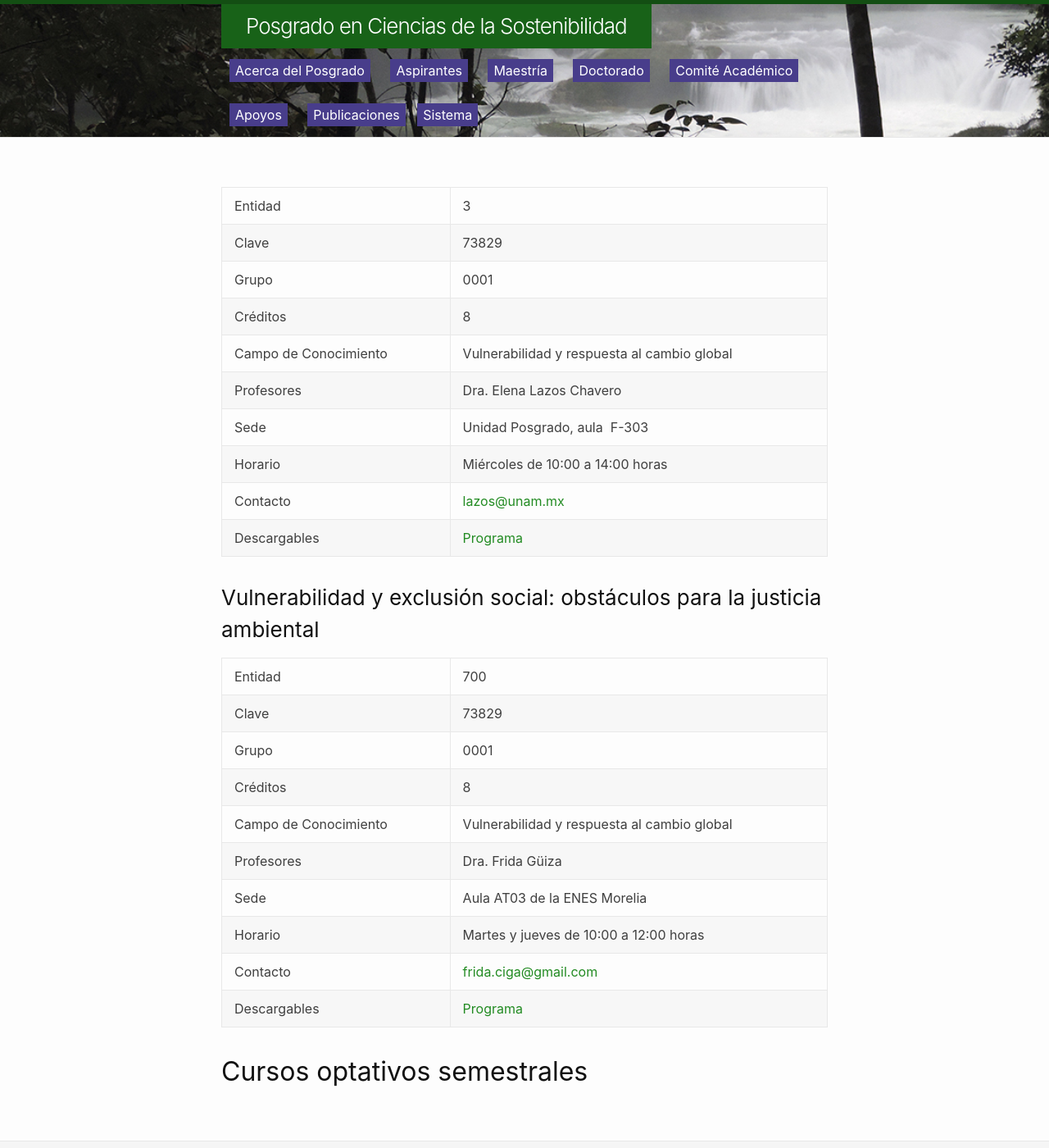
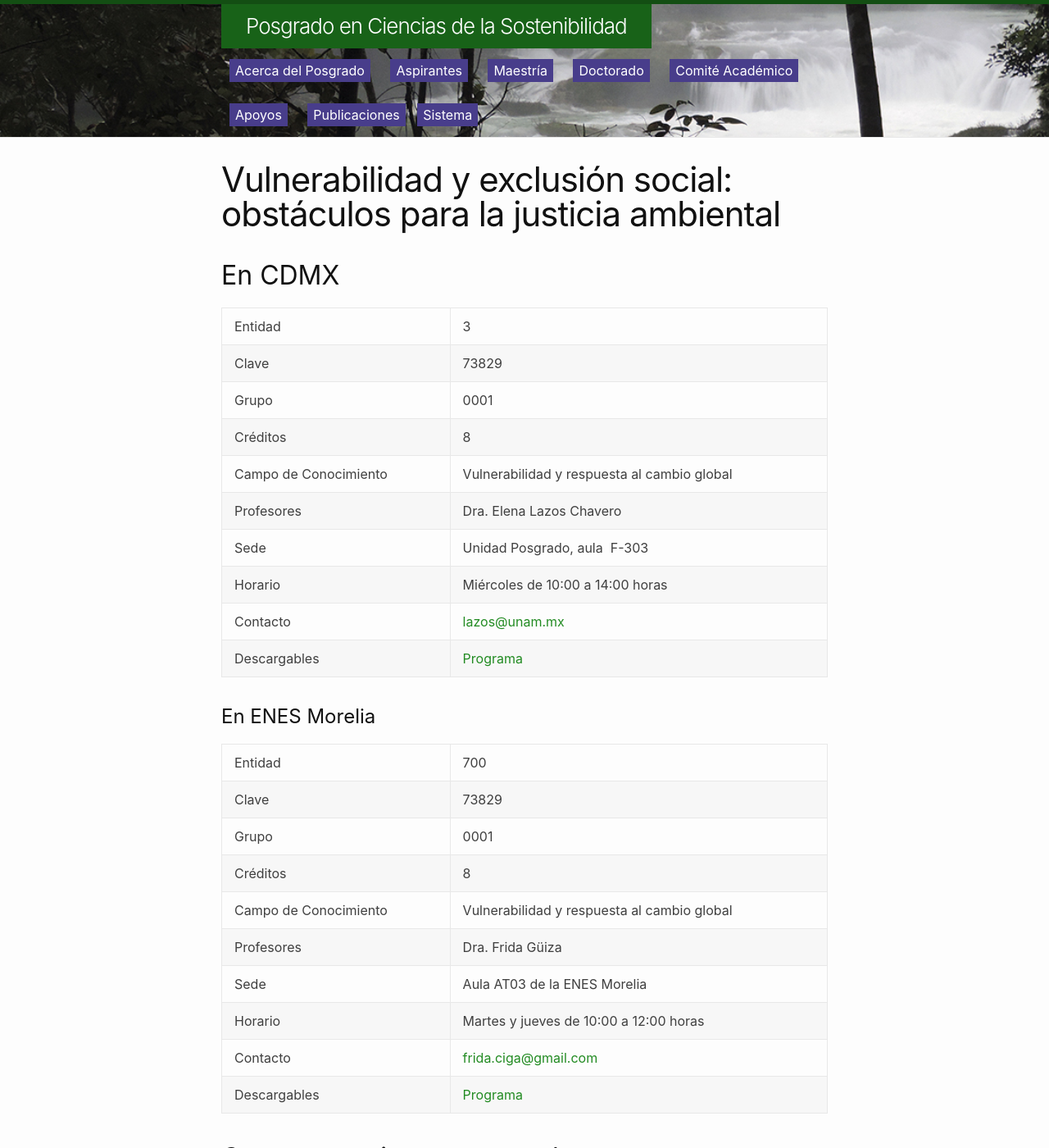
Before and after one commit to pcs-unam/pcs-unam.github.io, a Jekyll site: the page built from maestria/cursos/vulnerabilidad_y_exclusion_social_obstaculos_para_la_justicia_ambiental.md, in a window 1280 px wide and 1400 px high. Shown: the whole window at 82% size. Built offline with Jekyll 4.4.1, drawn with Linux system fonts in a browser that asks for light colours; our own code applies the rules of GitHub Pages for plain Markdown files.

```diff
--- a/maestria/cursos/vulnerabilidad_y_exclusion_social_obstaculos_para_la_justicia_ambiental.md
+++ b/maestria/cursos/vulnerabilidad_y_exclusion_social_obstaculos_para_la_justicia_ambiental.md
@@ -1,10 +1,10 @@
 ---
-title: Vulnerabilidad y exclusión social: obstáculos para la justicia ambiental
+title: "Vulnerabilidad y exclusión social: obstáculos para la justicia ambiental"
 layout: page
 permalink: /maestria/cursos/vulnerabilidad_y_exclusion_social_obstaculos_para_la_justicia_ambiental/
 ---
 
-
+## En CDMX
 
 | Entidad | 3 |
 | Clave | 73829 |
@@ -20,7 +20,7 @@
 
 
 
-### Vulnerabilidad y exclusión social: obstáculos para la justicia ambiental
+# En ENES Morelia
 
 | Entidad | 700 |
 | Clave | 73829 |
```
Also changed, not shown: maestria/cursos/escalas_socio-territoriales_y_sostenibilidad.md (+1 -1 lines), maestria/cursos/seminario_de_doctorado_diseno_y_escritura_de_propuestas_de_investigacion_en_temas_de_sostenibilidad.md (+2 -2 lines).
